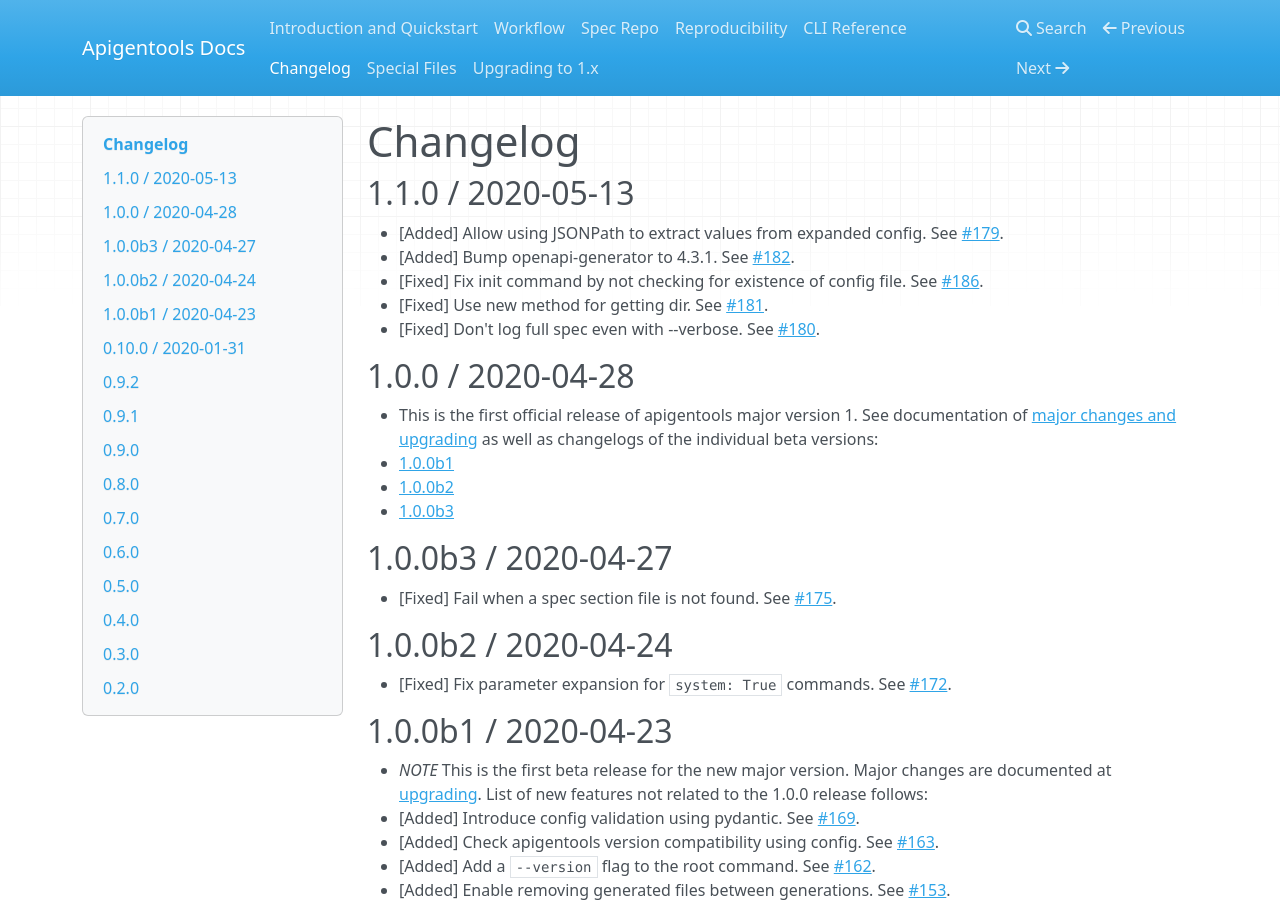
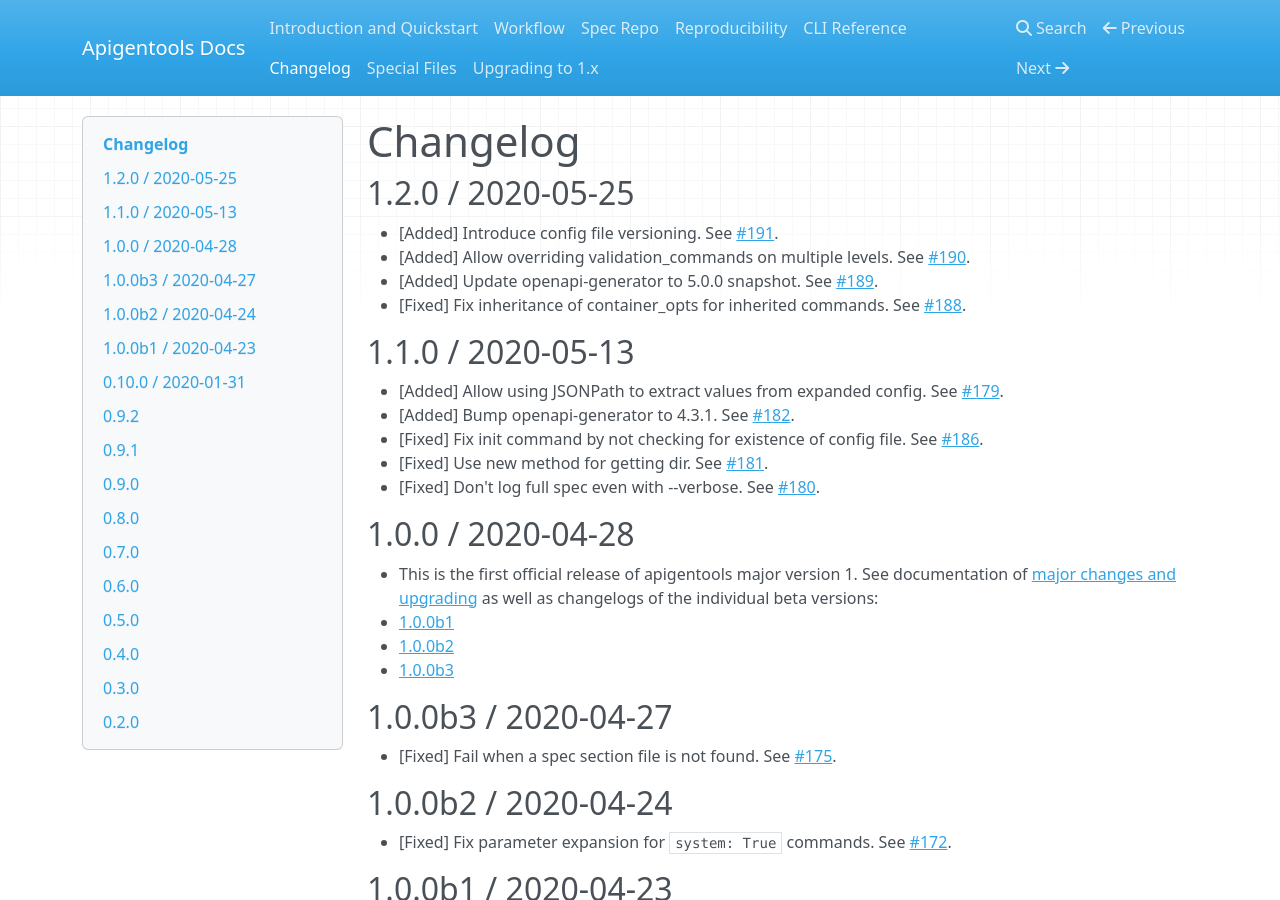
Before and after one commit to DataDog/apigentools, an MkDocs documentation site: the page built from docs/changelog.md, in a window 1280 px wide and 900 px high. Built offline with MkDocs 1.6.1, drawn with Linux system fonts in a browser that asks for light colours; nearby versions of some CDN libraries.

Commit message:
Add changelog for 1.2.0 release

```diff
--- a/docs/changelog.md
+++ b/docs/changelog.md
@@ -1,4 +1,11 @@
 # Changelog
+
+## 1.2.0 / 2020-05-25
+
+* [Added] Introduce config file versioning. See [#191](https://github.com/DataDog/apigentools/pull/191).
+* [Added] Allow overriding validation_commands on multiple levels. See [#190](https://github.com/DataDog/apigentools/pull/190).
+* [Added] Update openapi-generator to 5.0.0 snapshot. See [#189](https://github.com/DataDog/apigentools/pull/189).
+* [Fixed] Fix inheritance of container_opts for inherited commands. See [#188](https://github.com/DataDog/apigentools/pull/188).
 
 ## 1.1.0 / 2020-05-13
 
```
